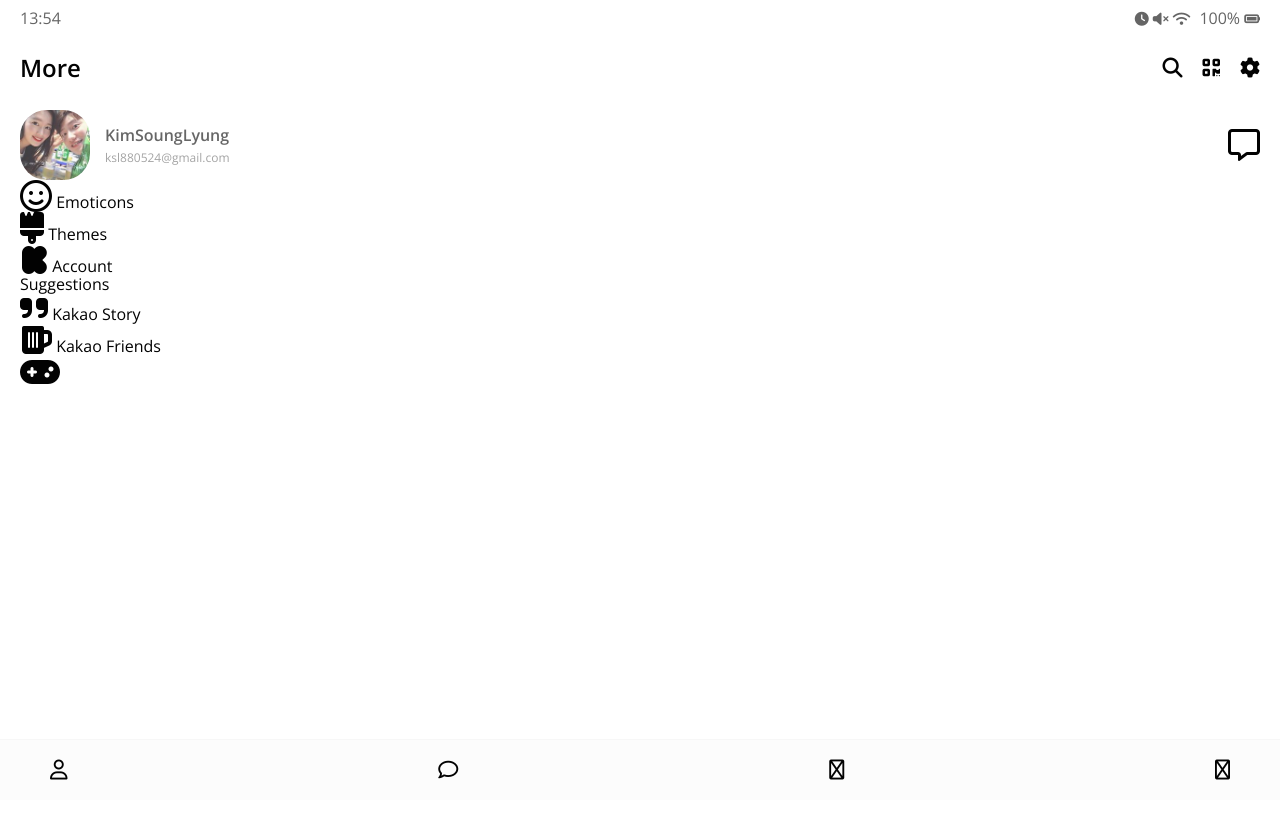
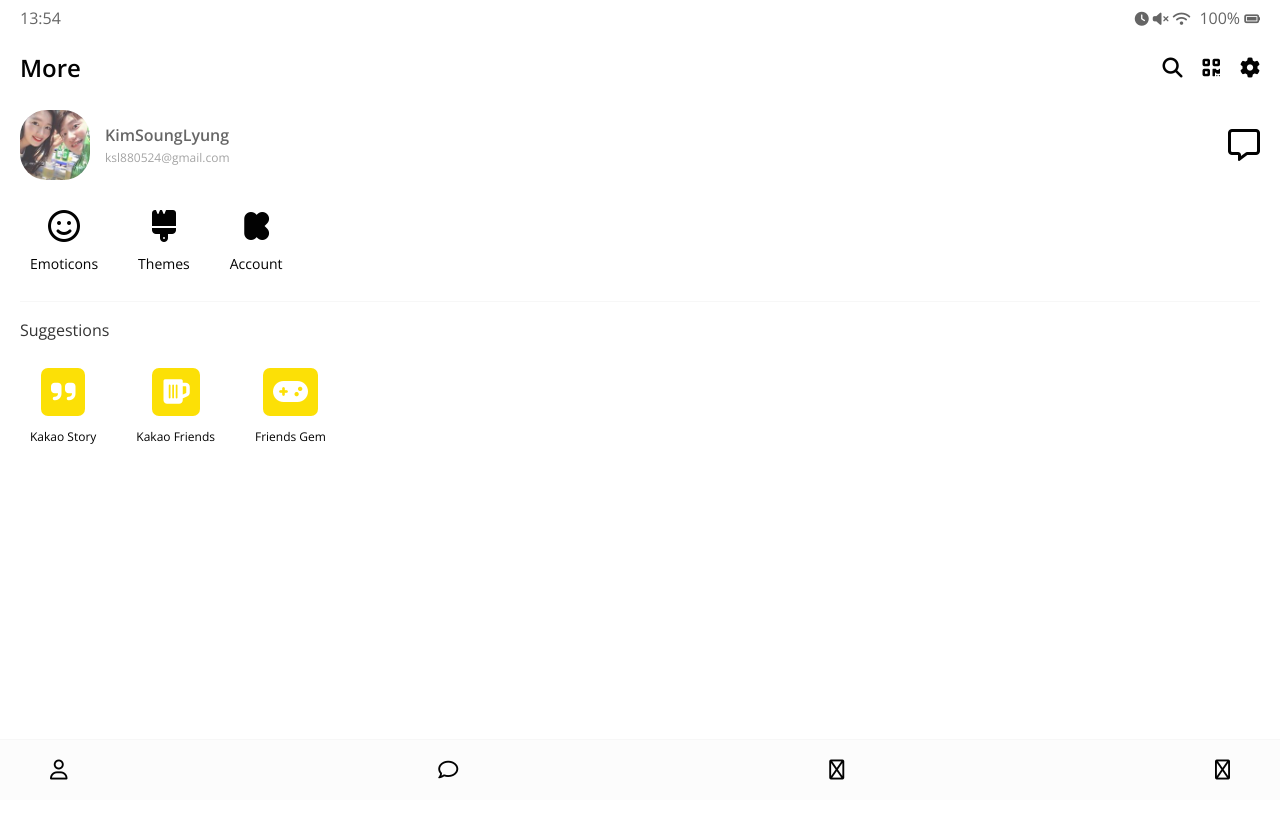
Before and after one commit to kimsunglyung/kakao-clone-formac, a plain HTML site: page more.html in a window 1280 px wide. Shown: the top 818 px of the page. Drawn offline with nearby package versions, Linux system fonts and the light colour scheme.

Commit message:
more
more완성_20200207 주말에 다끝내자 ㅠㅠ

```diff
--- /dev/null
+++ b/css/more.css
@@ -0,0 +1,47 @@
+.more .more__btn-list,
+.more .more__suggestions-list {
+  margin: 30px 0px;
+  margin-left: 10px;
+  display: flex;
+  align-items: center;
+}
+.more__btn-list .more__btn,
+.more__suggestion {
+  margin-right: 40px;
+  display: flex;
+  flex-direction: column;
+  align-items: center;
+  cursor: pointer;
+}
+
+.more__btn .more__btn-title {
+  font-size: 14px;
+  margin-top: 15px;
+}
+
+.more .more__suggestions {
+  border-top: 1px solid #f7f7f7;
+  padding-top: 20px;
+}
+
+.more .more__title {
+  opacity: 0.8;
+  margin-bottom: 20px;
+}
+.suggestion .suggestion__title {
+  font-size: 12px;
+  margin-top: 15px;
+}
+
+.suggestion .suggestion__icon {
+  background-color: #fce006;
+  padding: 10px;
+  display: flex;
+  justify-content: center;
+  align-items: center;
+  border-radius: 7px;
+}
+.suggestion__icon i {
+  font-size: 28px;
+  color: white;
+}
--- a/css/styles.css
+++ b/css/styles.css
@@ -6,6 +6,8 @@
 @import "friend.css";
 @import "friends.css";
 @import "find.css";
+@import "more.css";
+
 * {
   box-sizing: border-box;
 }
--- a/more.html
+++ b/more.html
@@ -107,11 +107,12 @@
             <span class="suggestion__icon">
               <i class="fas fa-gamepad fa-2x"></i>
             </span>
+            <span class="suggestion__title">Friends Gem</span>
           </li>
         </ul>
       </section>
     </main>
-    <nac class="nav">
+    <nav class="nav">
       <ul class="nav__list">
         <li class="nav__list-time">
           <a href="friends.html" class="nav__list-link">
@@ -134,6 +135,6 @@
           </a>
         </li>
       </ul>
-    </nac>
+    </nav>
   </body>
 </html>
```
